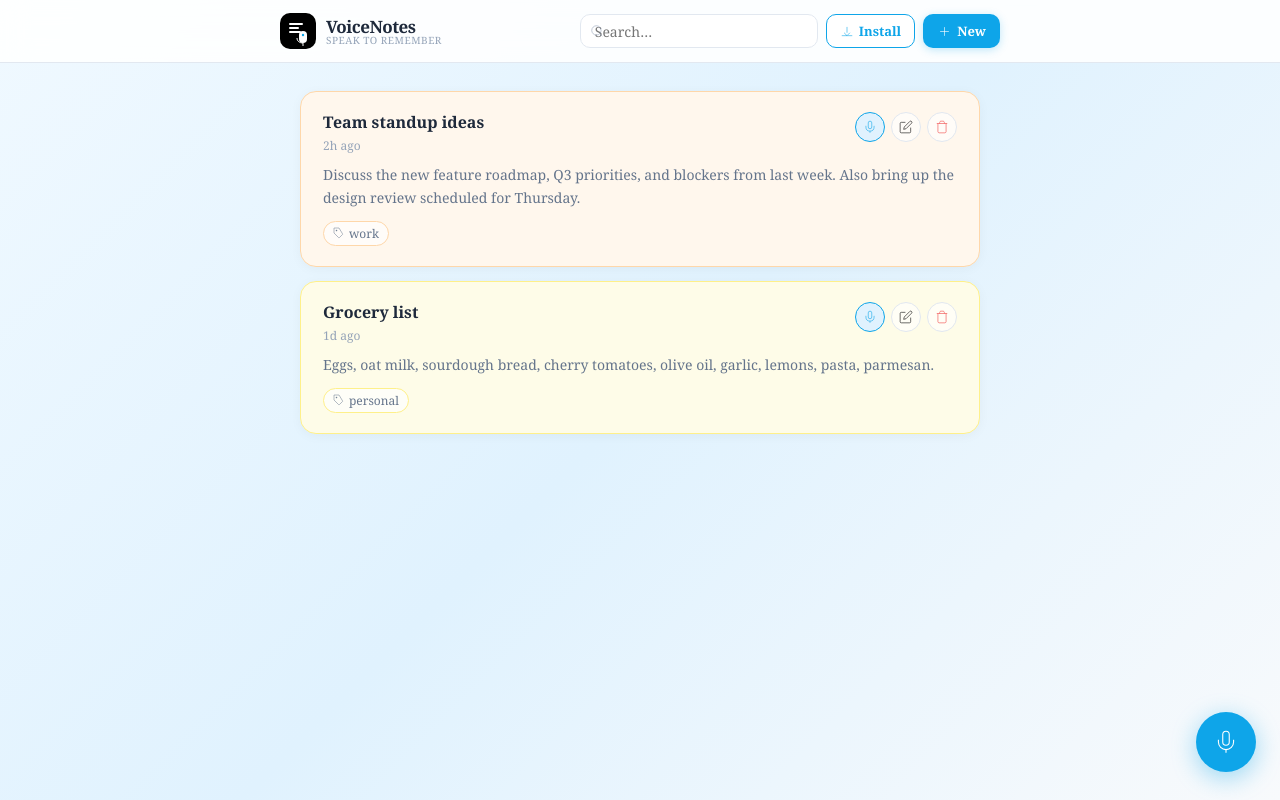
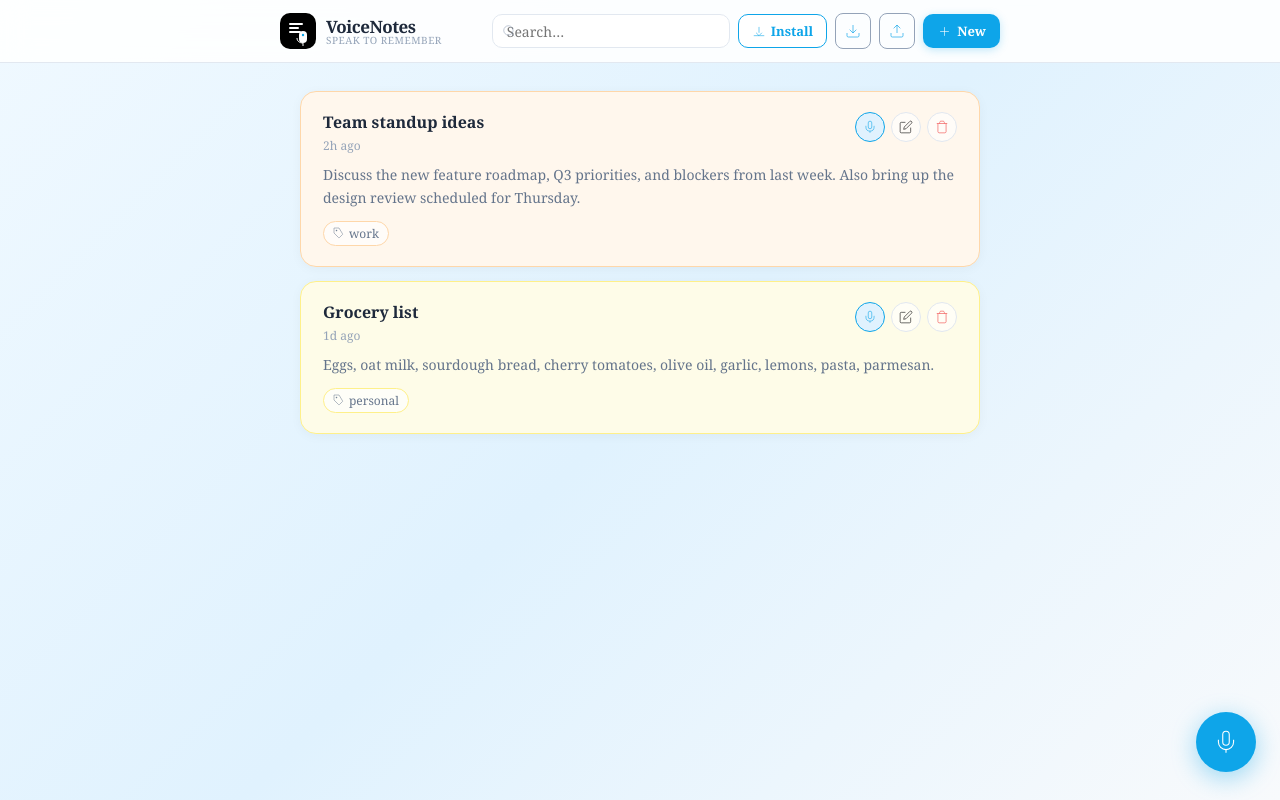
Before and after one commit to AlexandraDigital/Voicenote, a plain HTML site: page index.html in a window 1280 px wide. Drawn offline with Linux system fonts and the light colour scheme.

Commit message:
Feature: Add export/import notes for backup protection
- Added exportNotes() function to download notes as JSON file
- Added importNotes() function to restore notes from JSON backup
- Added Export and Import buttons to header
- Added btn-icon CSS styling for new buttons
- Protects notes from browser cache clearing

User can now:
1. Click Export to download notes as voicenotes-backup-YYYY-MM-DD.json
2. Before clearing browser data, keep the JSON file safe
3. Click Import to restore notes from the JSON file

```diff
--- a/css/style.css
+++ b/css/style.css
@@ -203,6 +203,26 @@
 
     .btn-new:hover {
       background: var(--sky-dark);
+    }
+
+    .btn-icon {
+      display: flex;
+      align-items: center;
+      justify-content: center;
+      width: 36px;
+      height: 36px;
+      padding: 0;
+      background: transparent;
+      color: var(--sky);
+      border: 1.5px solid var(--slate-lighter);
+      border-radius: 8px;
+      cursor: pointer;
+      transition: all 0.2s;
+    }
+
+    .btn-icon:hover {
+      background: var(--sky-lighter);
+      border-color: var(--sky);
     }
 
     .install-banner {
--- a/index.html
+++ b/index.html
@@ -54,6 +54,20 @@
           Install
         </button>
         <div id="installedBadge" class="btn-installed hidden">✓ Installed</div>
+        <button class="btn-icon" onclick="exportNotes()" title="Export notes as JSON">
+          <svg width="16" height="16" viewBox="0 0 24 24" fill="none" stroke="currentColor" strokeWidth="2" strokeLinecap="round" strokeLinejoin="round">
+            <path d="M21 15v4a2 2 0 0 1-2 2H5a2 2 0 0 1-2-2v-4" />
+            <polyline points="7 10 12 15 17 10" />
+            <line x1="12" y1="15" x2="12" y2="3" />
+          </svg>
+        </button>
+        <button class="btn-icon" onclick="importNotes()" title="Import notes from JSON">
+          <svg width="16" height="16" viewBox="0 0 24 24" fill="none" stroke="currentColor" strokeWidth="2" strokeLinecap="round" strokeLinejoin="round">
+            <path d="M21 15v4a2 2 0 0 1-2 2H5a2 2 0 0 1-2-2v-4" />
+            <polyline points="17 8 12 3 7 8" />
+            <line x1="12" y1="3" x2="12" y2="15" />
+          </svg>
+        </button>
         <button id="newNoteBtn" class="btn-new">
           <svg width="15" height="15" viewBox="0 0 24 24" fill="none" stroke="currentColor" strokeWidth="2.5" strokeLinecap="round" strokeLinejoin="round">
             <path d="M12 5v14M5 12h14" />
--- a/js/app.js
+++ b/js/app.js
@@ -714,3 +714,44 @@
       const map = { '&': '&amp;', '<': '&lt;', '>': '&gt;', '"': '&quot;', "'": '&#039;' };
       return String(text).replace(/[&<>"']/g, m => map[m]);
     }
+
+    // Export notes as JSON
+    function exportNotes() {
+      const dataStr = JSON.stringify(notes, null, 2);
+      const dataBlob = new Blob([dataStr], { type: 'application/json' });
+      const url = URL.createObjectURL(dataBlob);
+      const link = document.createElement('a');
+      link.href = url;
+      link.download = `voicenotes-backup-${new Date().toISOString().split('T')[0]}.json`;
+      document.body.appendChild(link);
+      link.click();
+      document.body.removeChild(link);
+      URL.revokeObjectURL(url);
+      showStatus('✓ Notes exported');
+    }
+
+    // Import notes from JSON
+    function importNotes() {
+      const input = document.createElement('input');
+      input.type = 'file';
+      input.accept = '.json';
+      input.onchange = (e) => {
+        const file = e.target.files[0];
+        if (!file) return;
+        const reader = new FileReader();
+        reader.onload = (event) => {
+          try {
+            const imported = JSON.parse(event.target.result);
+            if (!Array.isArray(imported)) throw new Error('Invalid format');
+            notes = imported;
+            localStorage.setItem(STORAGE_KEY, JSON.stringify(notes));
+            renderNotes();
+            showStatus('✓ Notes imported successfully');
+          } catch (err) {
+            showStatus('✗ Failed to import notes');
+          }
+        };
+        reader.readAsText(file);
+      };
+      input.click();
+    }
```
